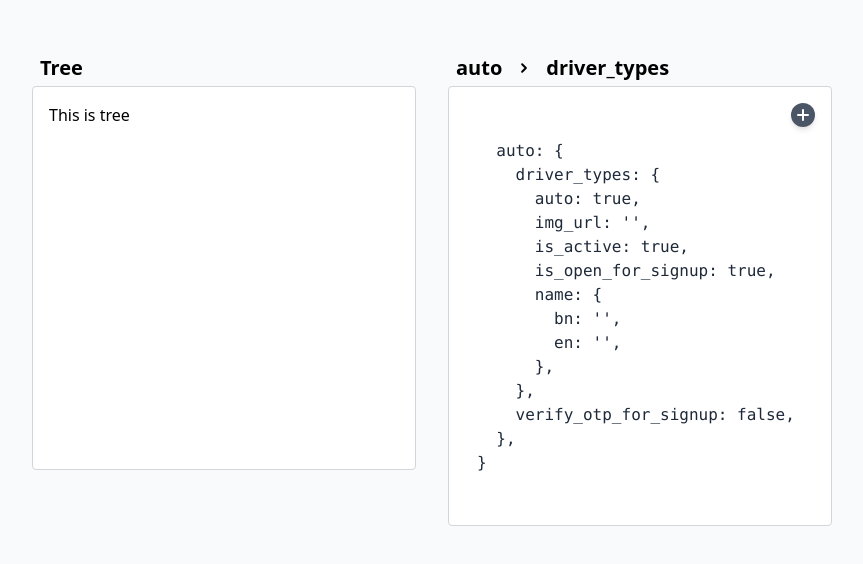
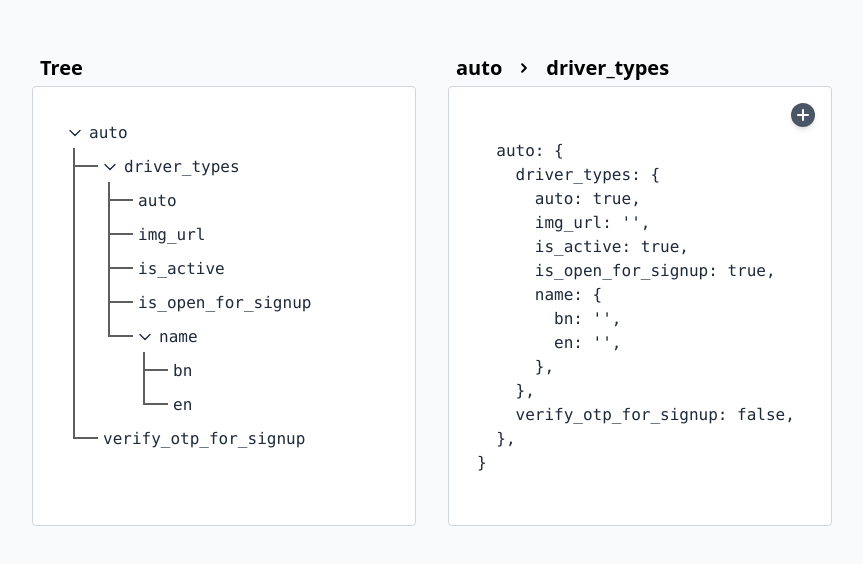
Before and after one commit to asif-cse-kuet/tree-explorer, a Vue app: page / in a window 1280 px wide. Shown: the part 112-676 px from the top of the page, without its empty margins (208-1071 px from the left). Built offline with nearby package versions, Linux system fonts and the light colour scheme.

Commit message:
Tree view with treenode created

```diff
--- a/src/module/components/Json.vue
+++ b/src/module/components/Json.vue
@@ -83,7 +83,13 @@ const formatJson = (obj) => {
 </template>
 
 <style scoped>
-/* Fallback scrollbar for non-webkit browsers */
+/* Scrollbar styles for Firefox */
+div {
+  scrollbar-width: thin;
+  scrollbar-color: #9ca3af #f3f4f6;
+}
+
+/* Scrollbar styles for WebKit browsers (Chrome, Safari, Edge) */
 div::-webkit-scrollbar {
   width: 6px;
 }
--- a/src/module/components/Tree.vue
+++ b/src/module/components/Tree.vue
@@ -1,20 +1,35 @@
 
 <script setup>
-import { onMounted } from 'vue';
-onMounted(() => {});
+import { useTreeStore } from '../../stores';
+import TreeNode from './TreeNode.vue';
+
+const treeStore = useTreeStore();
 </script>
 
 <template>
   <div>
     <slot></slot>
-    <div class="bg-white border border-gray-300 rounded p-4 flex flex-col h-96 w-full sm:w-96 lg:w-96 overflow-y-auto scrollbar-thin scrollbar-thumb-gray-400 scrollbar-track-gray-100">
-      This is tree
+    <div class="bg-white border border-gray-300 rounded p-4 flex flex-col h-110 w-full sm:w-96 lg:w-96">
+      <div class="flex-1 overflow-y-auto p-3 font-mono text-normal text-gray-800 scrollbar-thin scrollbar-thumb-gray-400 scrollbar-track-gray-100">
+        <div class="tree">
+          <!-- Render tree recursively -->
+          <div v-for="(value, key) in treeStore.jsonData" :key="key" class="tree__root">
+            <TreeNode :nodeKey="String(key)" :nodeValue="value" :path="`root.${key}`" :level="0" />
+          </div>
+        </div>
+      </div>
     </div>
   </div>
 </template>
 
 <style scoped>
-/* Fallback scrollbar for non-webkit browsers */
+/* Scrollbar styles for Firefox */
+div {
+  scrollbar-width: thin;
+  scrollbar-color: #9ca3af #f3f4f6;
+}
+
+/* Scrollbar styles for WebKit browsers (Chrome, Safari, Edge) */
 div::-webkit-scrollbar {
   width: 6px;
 }
@@ -32,4 +47,21 @@ div::-webkit-scrollbar-thumb {
 div::-webkit-scrollbar-thumb:hover {
   background: #6b7280;
 }
+
+/* Tree styles */
+.tree {
+  user-select: none;
+}
+
+.tree__root {
+  margin-bottom: 4px;
+}
+
+.tree__root > :deep(.tree__node > .node-header:before) {
+  display: none;
+}
+
+.tree__root > :deep(.tree__node:after) {
+  display: none;
+}
 </style>
--- /dev/null
+++ b/src/module/components/TreeNode.vue
@@ -0,0 +1,155 @@
+<script setup>
+import { ref } from 'vue';
+
+const props = defineProps({
+  nodeKey: {
+    type: String,
+    required: true
+  },
+  nodeValue: {
+    type: [Object, String, Number, Boolean],
+    required: true
+  },
+  path: {
+    type: String,
+    required: true
+  },
+  level: {
+    type: Number,
+    default: 0
+  }
+});
+
+const isExpanded = ref(true);
+
+const toggleNode = () => {
+  isExpanded.value = !isExpanded.value;
+};
+
+const isObject = (value) => {
+  return value !== null && typeof value === 'object' && !Array.isArray(value);
+};
+
+const hasChildren = (value) => {
+  return isObject(value) && Object.keys(value).length > 0;
+};
+</script>
+
+<template>
+  <div class="tree__node" :style="{ paddingLeft: level > 0 ? '35px' : '0' }">
+    <div class="node-header" @click="hasChildren(nodeValue) && toggleNode()">
+      <!-- Arrow icon for nodes with children -->
+      <span v-if="hasChildren(nodeValue)" class="toggle-arrow">
+        <svg
+          :class="{ 'rotate-90': isExpanded }"
+          class="arrow-icon"
+          viewBox="0 0 24 24"
+          fill="none"
+          stroke="currentColor"
+          stroke-width="2"
+          width="16"
+          height="16"
+        >
+          <path stroke-linecap="round" stroke-linejoin="round" d="m8.25 4.5 7.5 7.5-7.5 7.5" />
+        </svg>
+      </span>
+      <!-- Spacer for leaf nodes -->
+      <span v-else class="toggle-spacer"></span>
+
+      <!-- Node label -->
+      <span class="node-label" :class="{ 'cursor-pointer': hasChildren(nodeValue) }">
+        {{ nodeKey }}
+      </span>
+    </div>
+
+    <!-- Children nodes -->
+    <div v-if="hasChildren(nodeValue) && isExpanded" class="tree__children">
+      <TreeNode
+        v-for="(childValue, childKey) in nodeValue"
+        :key="childKey"
+        :nodeKey="String(childKey)"
+        :nodeValue="childValue"
+        :path="`${path}.${childKey}`"
+        :level="level + 1"
+      />
+    </div>
+  </div>
+</template>
+
+<style scoped>
+.tree__node {
+  position: relative;
+  margin: 2px 0;
+}
+
+.node-header {
+  display: flex;
+  align-items: center;
+  position: relative;
+  padding: 4px 0;
+}
+
+.node-header:before {
+  content: "";
+  position: absolute;
+  top: -3px;
+  bottom: 50%;
+  width: 25px;
+  left: -23px;
+  border-left: 2px solid #5d5e5e;
+  border-bottom: 2px solid #5d5e5e;
+}
+
+.tree__node:after {
+  content: "";
+  position: absolute;
+  top: -3px;
+  bottom: 0;
+  width: 2px;
+  right: auto;
+  left: 12px;
+  border-left: 2px solid #5d5e5e;
+}
+
+.tree__node:last-child:after {
+  display: none;
+}
+
+.toggle-arrow {
+  display: inline-flex;
+  align-items: center;
+  margin-right: 6px;
+  margin-left: 6px;
+  cursor: pointer;
+}
+
+.arrow-icon {
+  transition: transform 0.2s ease;
+}
+
+.arrow-icon.rotate-90 {
+  transform: rotate(0deg);
+}
+
+.toggle-spacer {
+  display: inline-block;
+  width: 5px;
+  margin-left: 2px;
+}
+
+.node-label {
+  font-weight: 400;
+}
+
+.node-label.cursor-pointer {
+  cursor: pointer;
+}
+
+.node-label:hover {
+  color: #1f2937;
+}
+
+.tree__children {
+  position: relative;
+}
+</style>
```
